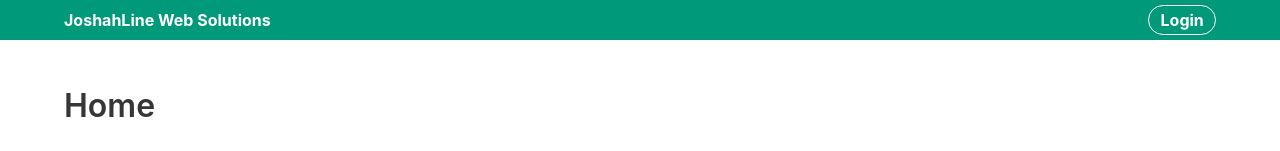
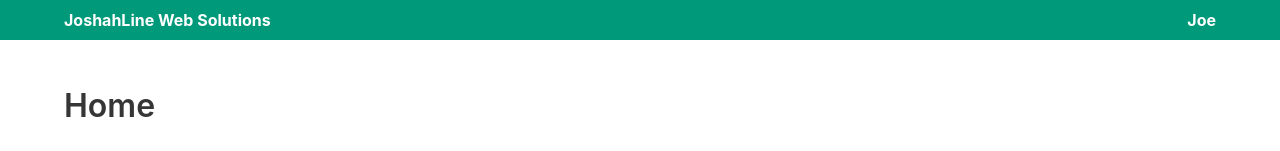
Before and after one commit to joshah-moors/jwt-frontend-react, a React (Create React App) app: page / in a window 1280 px wide. Shown: the top 151 px of the page. Built offline with nearby package versions, Linux system fonts and the light colour scheme.

Commit message:
Connected to Redux store

```diff
--- a/src/components/banner.js
+++ b/src/components/banner.js
@@ -1,21 +1,26 @@
 import React, { Component } from 'react';
 import { Link } from 'react-router-dom';
+import { connect } from 'react-redux';
 import './banner.css';
+
+const mapStateToProps = state => {
+  return { login: state.login, user: state.user };
+}
 
 class Banner extends Component {
   constructor(props) {
     super(props);
-    this.state = {
-      loggedIn: false,
-      user: 'Llenora',
-    }
+  //  this.state = {
+  //    loggedIn: false,
+  //    user: 'Llenora',
+  //  }
   }
   render() {
     return (
       <div className="banner">
         <h2 className="banner-logo">JoshahLine Web Solutions</h2>
         <h2 className="banner-text">
-        {!this.state.loggedIn?
+        {!this.state.login?
           <Link className="banner-link" to="/login">Login</Link>
         :
           <label>{ this.state.user }</label>
@@ -26,4 +31,19 @@ class Banner extends Component {
   }
 }
 
-export default Banner;
+const BannerTwo = ({ login, user }) => (
+  <div className="banner">
+    <h2 className="banner-logo">JoshahLine Web Solutions</h2>
+    <h2 className="banner-text">
+    {!login?
+      <Link className="banner-link" to="/login">Login</Link>
+    :
+      <label>{ user }</label>
+    }
+    </h2>
+  </div>
+)
+
+const ConnectedBanner = connect(mapStateToProps)(BannerTwo);
+
+export default ConnectedBanner;
--- a/src/pages/index.js
+++ b/src/pages/index.js
@@ -2,14 +2,14 @@ import React, { Component } from 'react';
 import { Link } from 'react-router-dom';
 import './index.css';
 
-import Banner from '../components/banner';
+import ConnectedBanner from '../components/banner';
 
 
 class Home extends Component {
   render() {
     return (
       <div>
-        <Banner />
+        <ConnectedBanner />
         <div className="section">
           <div className="container">
             <h1 className="title">Home</h1>
--- a/src/redux/reducers/index.js
+++ b/src/redux/reducers/index.js
@@ -2,7 +2,8 @@ import { ADD_ARTICLE } from '../actions/types';
 
 const initialState = {
   articles: [],
-  login: false,
+  login: true,
+  user: 'Joe',
 };
 
 
```
